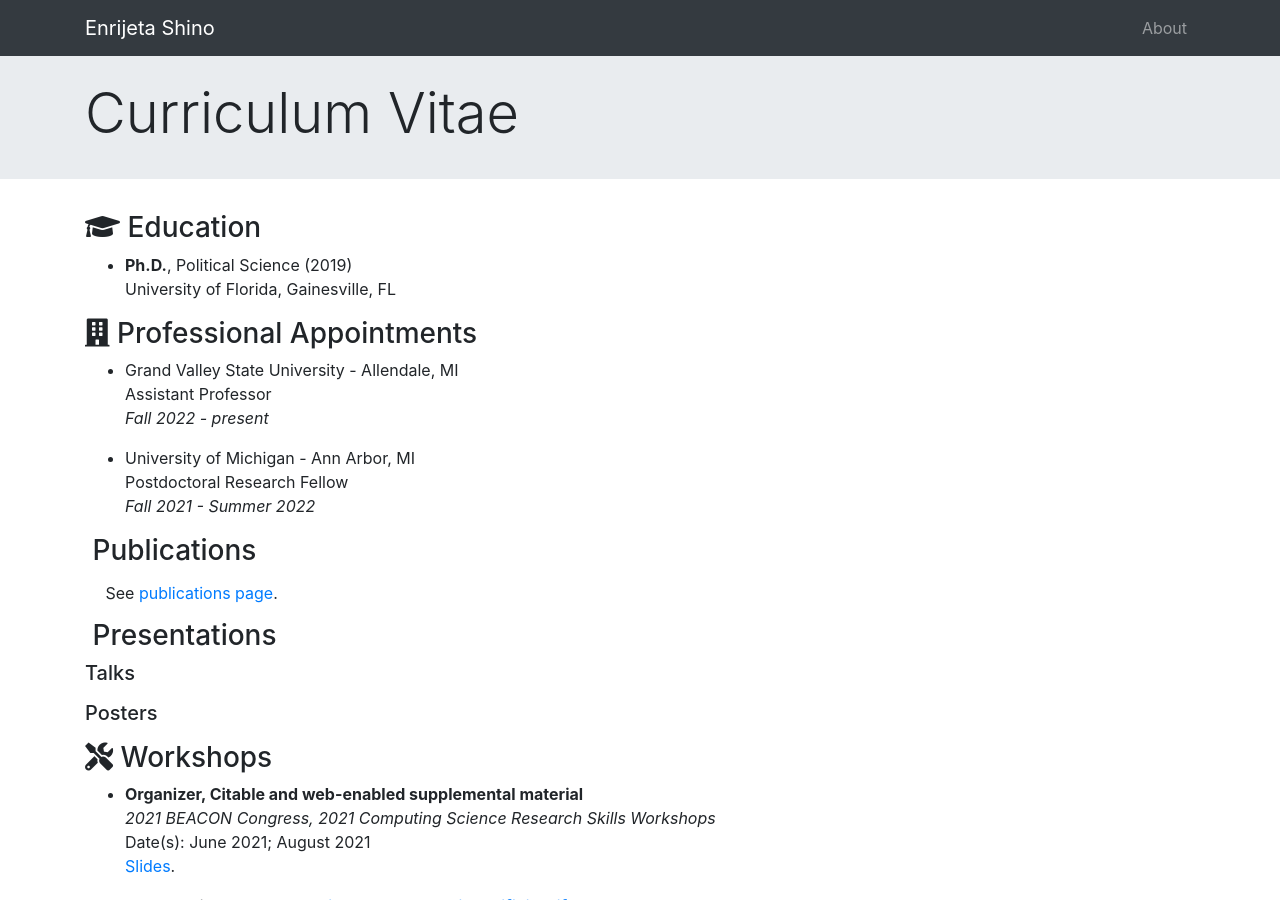
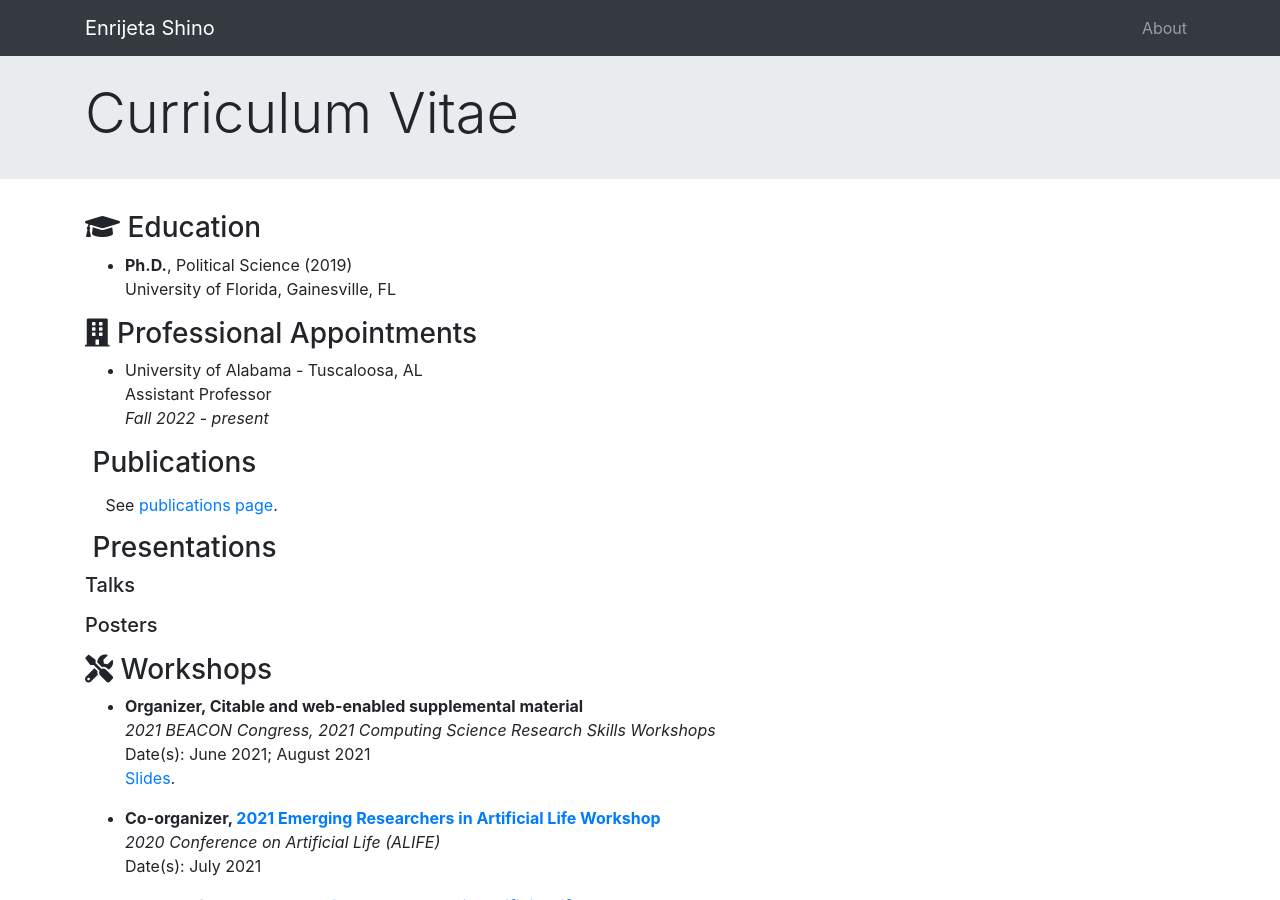
Before and after one commit to enrijetashino/enrijetashino.github.io, a Jekyll site: the page built from _pages/cv.md, in a window 1280 px wide and 900 px high. Built offline with Jekyll 4.4.1, drawn with Linux system fonts in a browser that asks for light colours; nearby versions of some CDN libraries.

Commit message:
Update cv_professional_appointments.yml

```diff
--- a/_data/cv_professional_appointments.yml
+++ b/_data/cv_professional_appointments.yml
@@ -1,10 +1,5 @@
-- institution: Grand Valley State University
-  location: Allendale, MI
+- institution: University of Alabama
+  location: Tuscaloosa, AL
   position: Assistant Professor
-  department: School of Computing
+  department: Department of Political Science
   dates: Fall 2022 - present
-- institution: University of Michigan
-  location: Ann Arbor, MI
-  position: Postdoctoral Research Fellow
-  department: Department of Ecology and Evolutionary Biology, Center for the Study of Complex Systems
-  dates: Fall 2021 - Summer 2022
```
